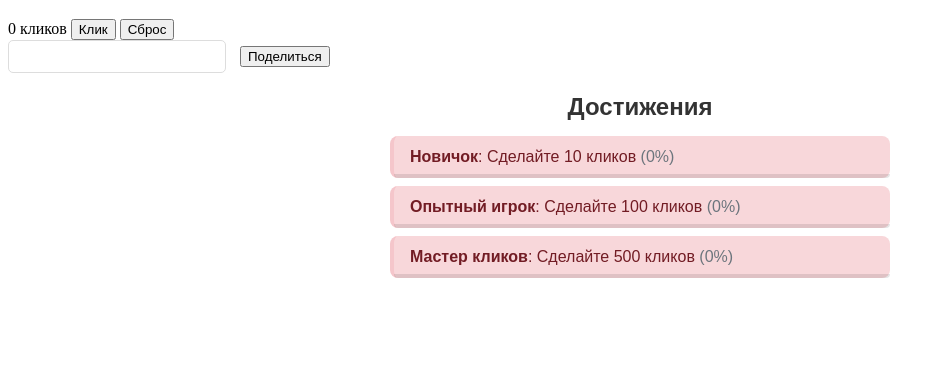
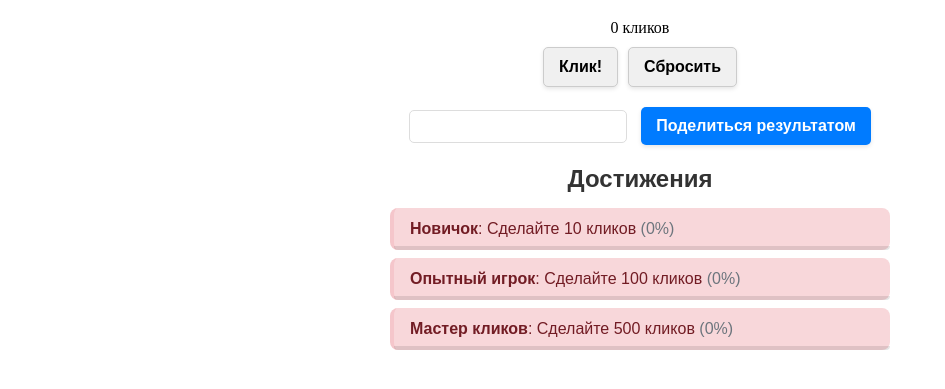
Before and after one commit to dimashloyger02/my-rep-01, a plain HTML site: page index.html in a window 1280 px wide. Shown: the part 61-450 px from the top of the page, without its empty margins (0-945 px from the left). Drawn offline with Linux system fonts and the light colour scheme.

Commit message:
Update index.html

```diff
--- a/index.html
+++ b/index.html
@@ -8,15 +8,17 @@
 </head>
 <body>
     <h1>Счётчик кликов</h1>
-    <div>
+    <div class="counter-container">
   <span id="counter">0</span> кликов
-  <button onclick="increment()">Клик</button>
-  <button onclick="resetCounter()">Сброс</button>
+  <div class="buttons-container">
+    <button class="click-btn" onclick="increment()">Клик!</button>
+    <button class="reset-btn" onclick="resetCounter()">Сбросить</button>
+  </div>
 </div>
 
-<div>
+<div class="share-container">
   <input type="text" id="shareText" readonly>
-  <button onclick="shareResult()">Поделиться</button>
+  <button class="share-btn" onclick="shareResult()">Поделиться результатом</button>
 </div>
 
 <div class="achievements-container">
```
